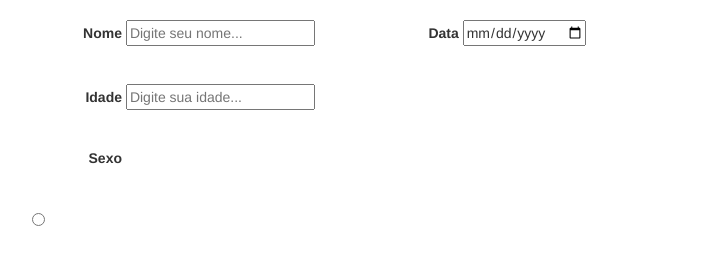
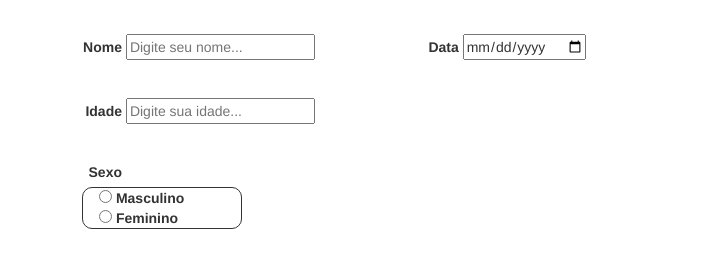
Before and after one commit to ruhtar/inventione-teste, a plain HTML site: page index.html in a window 1280 px wide. Shown: the part 141-408 px from the top of the page, without its empty margins (288-991 px from the left). Drawn offline with nearby package versions, Linux system fonts and the light colour scheme.

Commit message:
Segundo commit

```diff
--- a/index.html
+++ b/index.html
@@ -17,22 +17,28 @@
         <h2>Arthur Amorim</h2>
       </header>
       <form class="form">
-        <div>
+        <div class="input-container">
           <label>Nome</label>
           <input type="text" placeholder="Digite seu nome...">
           <label>Data</label>
           <input type="date" >
         </div>
-        <div>
+        <div class="input-container">
           <label>Idade</label>
           <input type="number" placeholder="Digite sua idade...">
         </div>
-        <div>
+        <div class="input-container">
           <label>Sexo</label>
-          <div >
-            <input type="radio">
+          <div class="sex-container">
+            <div>
+              <input type="radio" name="sexAnswer">
+              <label >Masculino</label>
+            </div>
+            <div>
+              <input type="radio" name="sexAnswer">
+              <label >Feminino</label>
+            </div>
           </div>
-
         </div>
       </form>
     </div>
--- a/style.css
+++ b/style.css
@@ -14,6 +14,7 @@
 .page-header{
   width: 100%;
   background-color: blue;
+  margin-bottom: 50px;
 }
 .page-header h4{
   text-align: center;
@@ -30,7 +31,7 @@
 }
 
 
-.form div{
+.input-container{
   margin-top: 36px;
 }
 
@@ -43,3 +44,21 @@
 .form input{
   margin-right: 50px;
 }
+
+
+.sex-container{
+  border: 1px solid;
+  border-radius: 10px;
+  margin: 0px;
+  width: 160px;
+  margin-left: 50px;
+}
+
+.sex-container div label{
+  margin: 0px;
+}
+
+.sex-container div input{
+  margin: 0px;
+  margin-left: 16px;
+}
```
